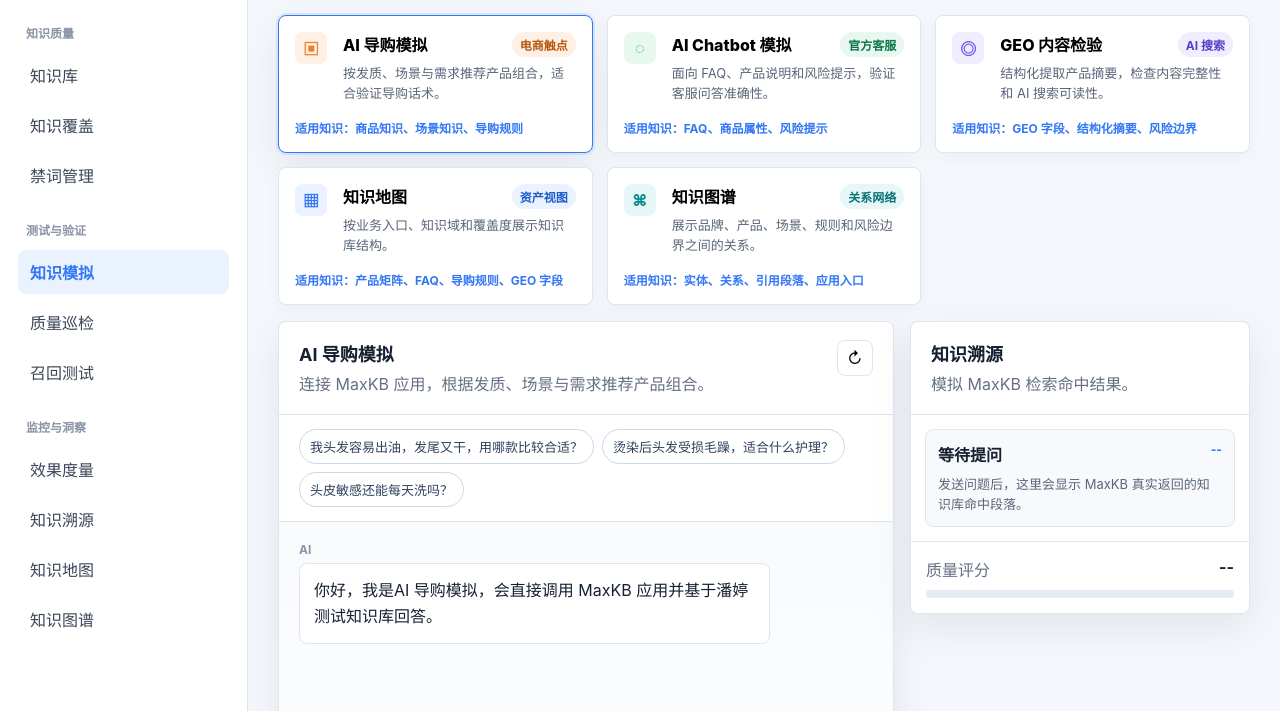
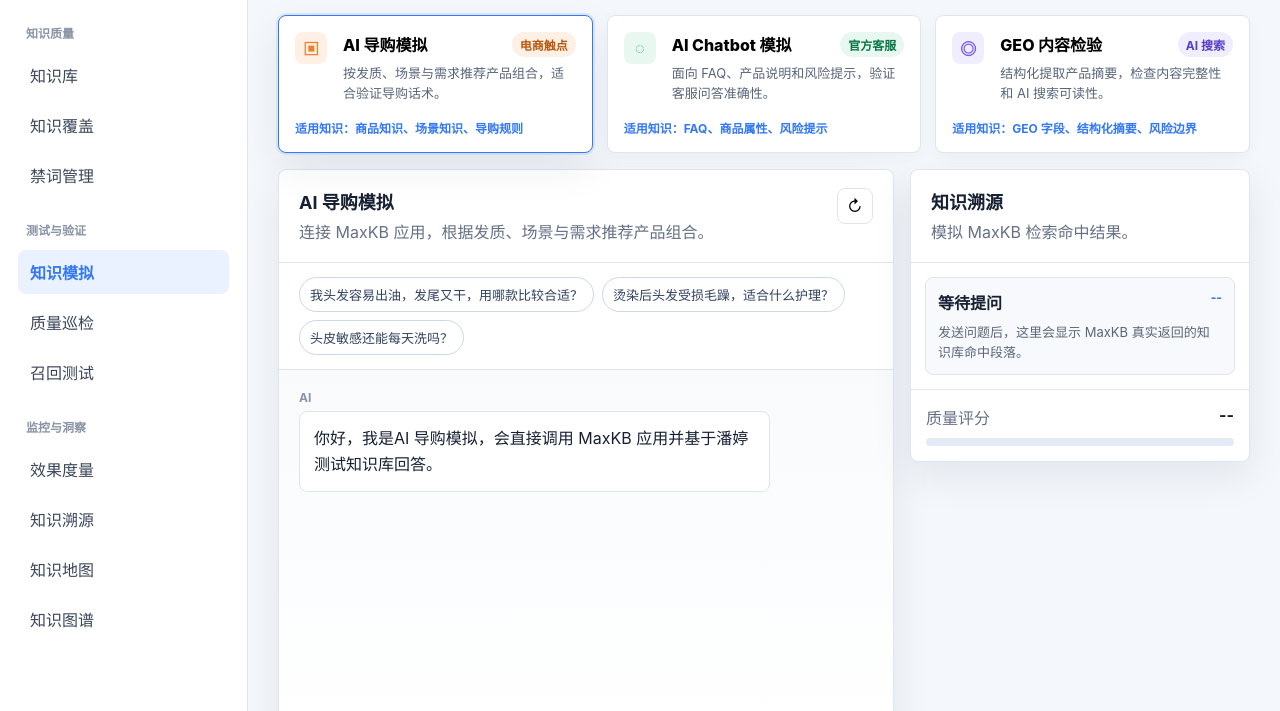
Before and after one commit to Nimoonest/Enterprise-Knowledge-Management-Platform, a plain HTML site: page index.html in a window 1280 px wide. Shown: the part 89-800 px from the top of the page. Drawn offline with Linux system fonts and the light colour scheme.

Commit message:
Scope navigation to selected knowledge modules

```diff
--- a/index.html
+++ b/index.html
@@ -18,7 +18,7 @@
 
       <nav class="nav">
         <div class="nav-group">知识质量</div>
-        <button class="nav-item active">知识库</button>
+        <button class="nav-item">知识库</button>
         <button class="nav-item">知识覆盖</button>
         <button class="nav-item">禁词管理</button>
         <div class="nav-group">测试与验证</div>
@@ -47,7 +47,7 @@
         </div>
       </header>
 
-      <section class="mode-grid" aria-label="功能入口">
+      <section class="mode-grid" id="modeGrid" aria-label="知识模拟入口">
         <button class="mode-card active" data-mode="guide">
           <span class="mode-icon orange">▣</span>
           <span class="mode-title">AI 导购模拟</span>
@@ -69,23 +69,9 @@
           <span class="mode-desc">结构化提取产品摘要，检查内容完整性和 AI 搜索可读性。</span>
           <span class="mode-foot">适用知识：GEO 字段、结构化摘要、风险边界</span>
         </button>
-        <button class="mode-card" data-mode="map">
-          <span class="mode-icon blue">▦</span>
-          <span class="mode-title">知识地图</span>
-          <span class="mode-badge blue">资产视图</span>
-          <span class="mode-desc">按业务入口、知识域和覆盖度展示知识库结构。</span>
-          <span class="mode-foot">适用知识：产品矩阵、FAQ、导购规则、GEO 字段</span>
-        </button>
-        <button class="mode-card" data-mode="graph">
-          <span class="mode-icon teal">⌘</span>
-          <span class="mode-title">知识图谱</span>
-          <span class="mode-badge teal">关系网络</span>
-          <span class="mode-desc">展示品牌、产品、场景、规则和风险边界之间的关系。</span>
-          <span class="mode-foot">适用知识：实体、关系、引用段落、应用入口</span>
-        </button>
       </section>
 
-      <section class="main-panel">
+      <section class="main-panel" id="mainPanel">
         <div class="chat-panel">
           <div class="panel-head">
             <div>
@@ -106,7 +92,7 @@
           </form>
         </div>
 
-        <aside class="trace-panel">
+        <aside class="trace-panel" id="tracePanel">
           <div class="panel-head compact">
             <div>
               <h2>知识溯源</h2>
--- a/script.js
+++ b/script.js
@@ -172,6 +172,9 @@ let currentMode = "guide";
 let pending = false;
 let selectedGraphNode = "brand";
 
+const modeGrid = document.querySelector("#modeGrid");
+const mainPanel = document.querySelector("#mainPanel");
+const tracePanel = document.querySelector("#tracePanel");
 const modeCards = document.querySelectorAll(".mode-card");
 const navItems = document.querySelectorAll(".nav-item");
 const pageTitle = document.querySelector("#pageTitle");
@@ -191,7 +194,11 @@ function setMode(mode) {
   currentMode = mode;
   const data = modes[mode];
   const isInsight = data.type === "insight";
+  const isKnowledgeSimulation = ["guide", "chatbot", "geo"].includes(mode);
 
+  modeGrid.hidden = !isKnowledgeSimulation;
+  mainPanel.classList.toggle("single-module", isInsight);
+  tracePanel.hidden = isInsight;
   modeCards.forEach((card) => card.classList.toggle("active", card.dataset.mode === mode));
   navItems.forEach((item) => item.classList.toggle("active", item.textContent.trim() === navLabelForMode(mode)));
   pageTitle.textContent = data.title;
--- a/styles.css
+++ b/styles.css
@@ -475,12 +475,7 @@ h1 {
     white-space: normal;
   }
 }
-
-.mode-grid {
-  grid-template-columns: repeat(5, minmax(0, 1fr));
-}
-
-.mode-icon.blue {
+`n.mode-icon.blue {
   color: var(--blue);
   background: var(--blue-soft);
 }
@@ -901,3 +896,19 @@ h1 {
     min-height: 620px;
   }
 }
+
+.main-panel.single-module {
+  grid-template-columns: minmax(0, 1fr);
+}
+
+.main-panel.single-module .chat-panel {
+  min-height: 680px;
+}
+
+.mode-grid[hidden],
+.trace-panel[hidden],
+.composer[hidden],
+.conversation[hidden],
+.insight-workspace[hidden] {
+  display: none !important;
+}
```
